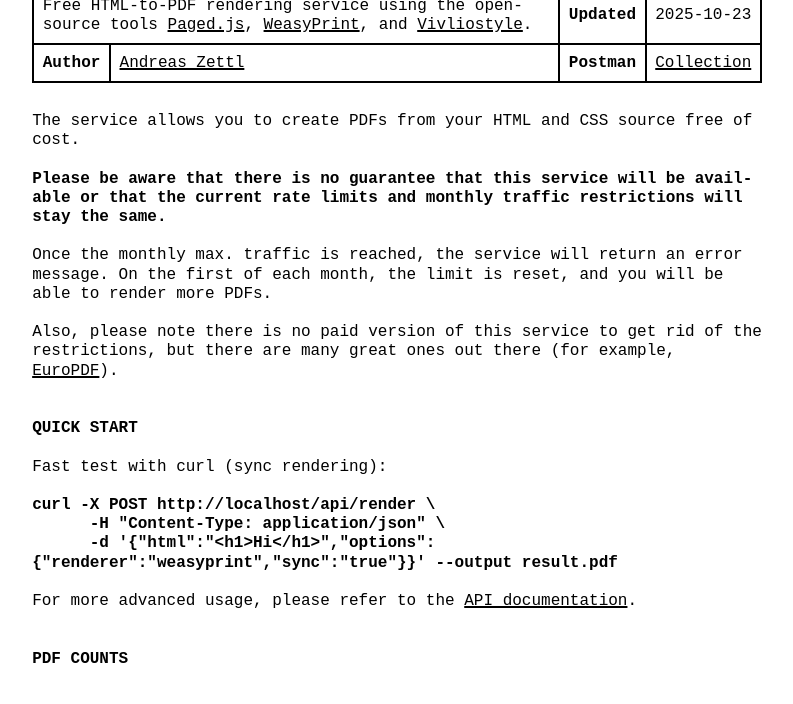
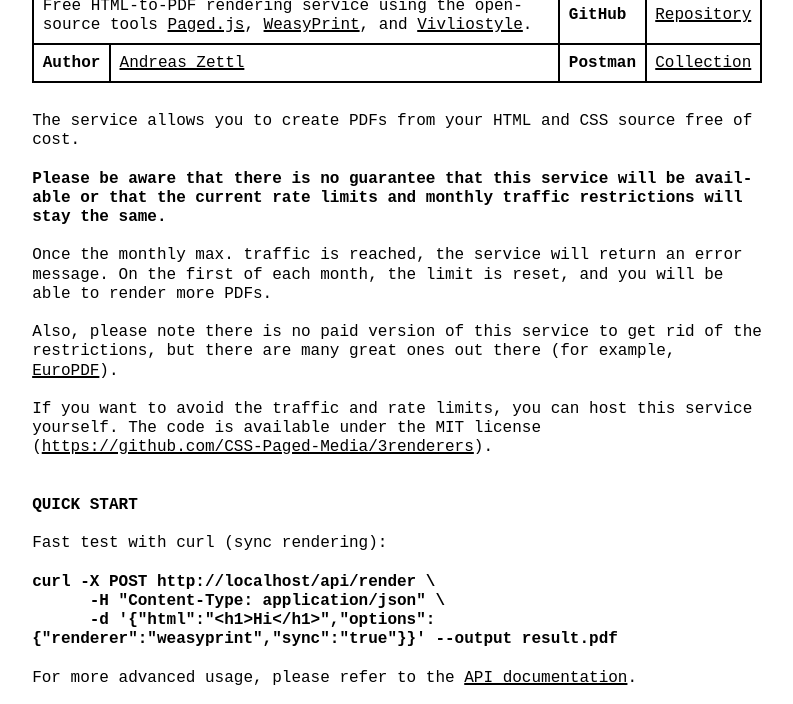
Before and after one commit to CSS-Paged-Media/3renderers, a website: page public/index.html in a window 1280 px wide. Shown: the part 80-784 px from the top of the page, without its empty margins (243-1036 px from the left). Drawn offline with Linux system fonts and the light colour scheme; no server answers.

Commit message:
Update index.html add github links

```diff
--- a/public/index.html
+++ b/public/index.html
@@ -516,8 +516,8 @@
         <td class="width-min">v0.0.1</td>
       </tr>
       <tr>
-        <th>Updated</th>
-        <td class="width-min"><time style="white-space: pre;">2025-10-23</time></td>
+        <th>GitHub</th>
+        <td class="width-min"><a href="https://github.com/CSS-Paged-Media/3renderers" target="_blank">Repository</a></td>
       </tr>
       <tr>
         <th class="width-min">Author</th>
@@ -532,7 +532,7 @@
 <p><strong>Please be aware that there is no guarantee that this service will be available or that the current rate limits and monthly traffic restrictions will stay the same.</strong></p>
 <p>Once the monthly max. traffic is reached, the service will return an error message. On the first of each month, the limit is reset, and you will be able to render more PDFs.</p>
 <p>Also, please note there is no paid version of this service to get rid of the restrictions, but there are many great ones out there (for example, <a href="https://www.europdf.eu/">EuroPDF</a>).</p>
-
+<p>If you want to avoid the traffic and rate limits, you can host this service yourself. The code is available under the MIT license (<a href="https://github.com/CSS-Paged-Media/3renderers">https://github.com/CSS-Paged-Media/3renderers</a>).</p>
 
       </div>
     </header>
```
